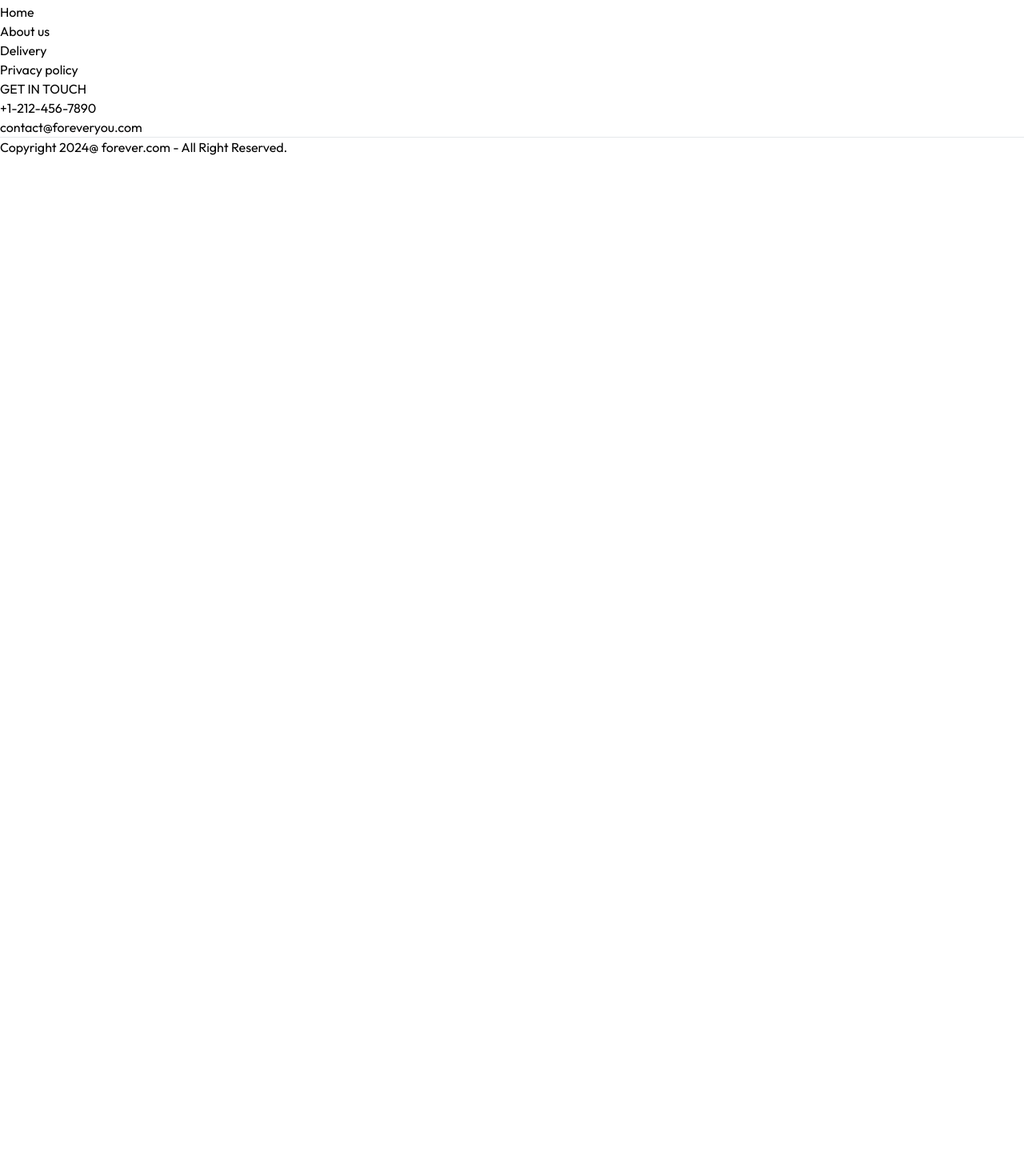
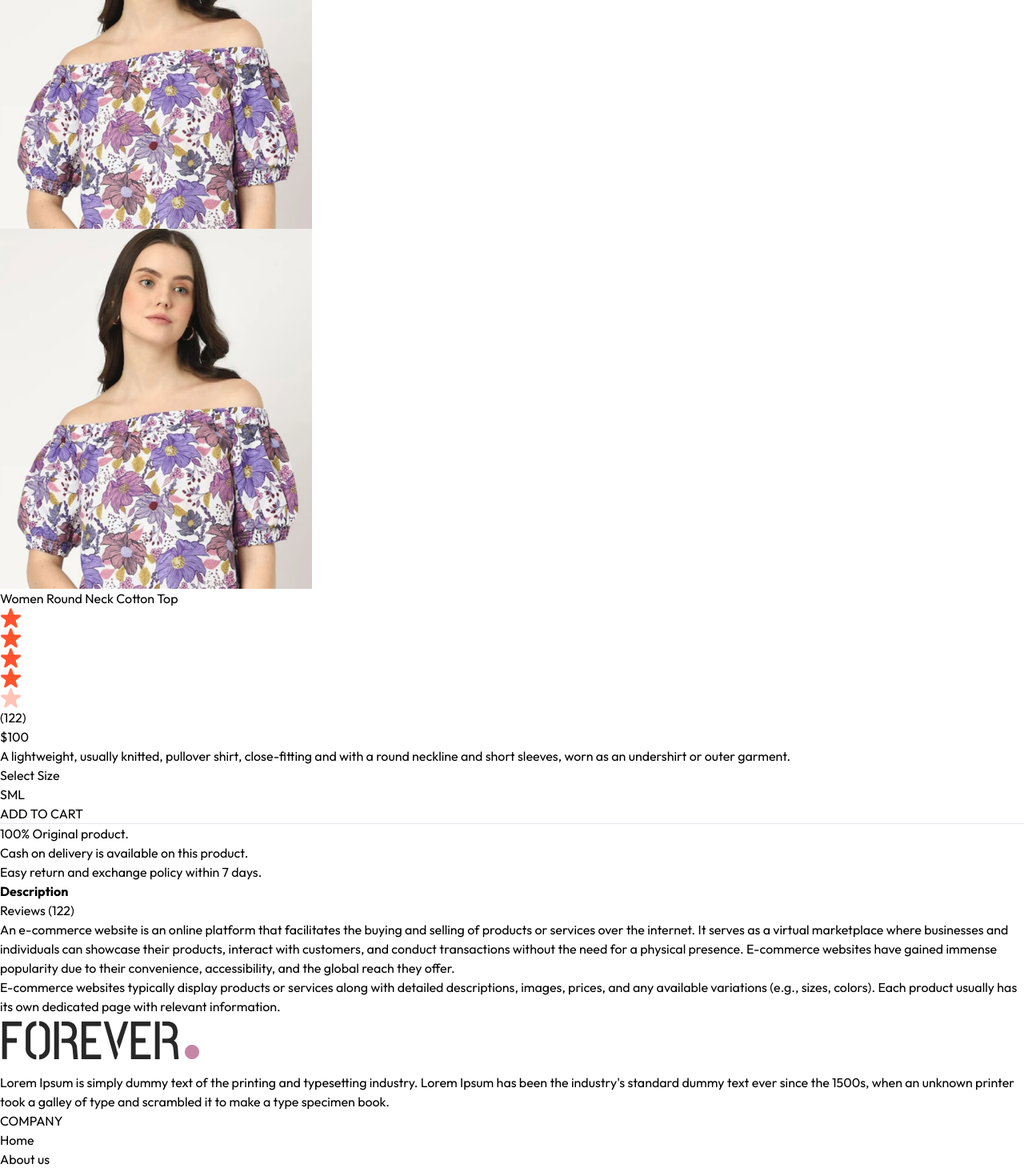
Before and after one commit to MAbdurahman/mern-forever-project, a React (Vite) app in the folder frontend/: page /product/aaaaa in a window 1280 px wide. Shown: the part 686-2151 px from the top of the page at 80% size. Before the commit the page ends 882 px from the top, so only its background shows below. Built offline with nearby package versions, Linux system fonts and the light colour scheme.

Commit message:
Add components/RelatedProductsComponent.jsx

```diff
--- a/frontend/src/components/FooterComponent.jsx
+++ b/frontend/src/components/FooterComponent.jsx
@@ -9,7 +9,7 @@
 
             <div>
                <img src={assets.logo} className='mb-5 w-32' alt=""/>
-               <p className='w-full md:w-2/3 text-gray-600'>
+               <p className='w-full tracking-wider md:w-2/3 text-gray-600'>
                   Lorem Ipsum is simply dummy text of the printing and typesetting
                   industry. Lorem Ipsum has been the industry's standard dummy text
                   ever since the 1500s, when an unknown printer took a galley of type
@@ -18,7 +18,7 @@
             </div>
 
             <div>
-               <p className='text-xl font-medium mb-5'>COMPANY</p>
+               <p className='text-xl tracking-wider font-medium mb-5'>COMPANY</p>
                <ul className='flex flex-col gap-1 text-gray-600'>
                   <li>Home</li>
                   <li>About us</li>
@@ -28,8 +28,8 @@
             </div>
 
             <div>
-               <p className='text-xl font-medium mb-5'>GET IN TOUCH</p>
-               <ul className='flex flex-col gap-1 text-gray-600'>
+               <p className='text-xl tracking-wider font-medium mb-5'>GET IN TOUCH</p>
+               <ul className='flex flex-col tracking-wider gap-1 text-gray-600'>
                   <li>+1-212-456-7890</li>
                   <li>contact@foreveryou.com</li>
                </ul>
--- a/frontend/src/components/NavbarComponent.jsx
+++ b/frontend/src/components/NavbarComponent.jsx
@@ -12,19 +12,19 @@
          <Link to='/'><img src={assets.logo} className='w-36'
                            alt="brand logo"/></Link>
          <ul className='hidden sm:flex gap-5 text-sm text-gray-700'>
-            <NavLink to='/' className='flex flex-col items-center gap-1'>
+            <NavLink to='/' className='flex flex-col tracking-wider items-center gap-1'>
                <p>HOME</p>
                <hr className='w-2/4 border-none h-[1.5px] bg-gray-700 hidden'/>
             </NavLink>
-            <NavLink to='/about' className='flex flex-col items-center gap-1'>
+            <NavLink to='/about' className='flex flex-col tracking-wider items-center gap-1'>
                <p>ABOUT</p>
                <hr className='w-2/4 border-none h-[1.5px] bg-gray-700 hidden'/>
             </NavLink>
-            <NavLink to='/collection' className='flex flex-col items-center gap-1'>
+            <NavLink to='/collection' className='flex flex-col tracking-wider items-center gap-1'>
                <p>COLLECTION</p>
                <hr className='w-2/4 border-none h-[1.5px] bg-gray-700 hidden'/>
             </NavLink>
-            <NavLink to='/contact' className='flex flex-col items-center gap-1'>
+            <NavLink to='/contact' className='flex flex-col tracking-wider items-center gap-1'>
                <p>CONTACT</p>
                <hr className='w-2/4 border-none h-[1.5px] bg-gray-700 hidden'/>
             </NavLink>
@@ -36,9 +36,9 @@
                <img className='w-5 cursor-pointer' src={assets.profile_icon} alt="profile icon"/>
                {/* Dropdown Menu */}
                <div
-                  className='group-hover:block hidden absolute dropdown-menu right-0 pt-4'>
+                  className='group-hover:block hidden absolute tracking-wider dropdown-menu right-0 pt-4'>
                   <div
-                     className='flex flex-col gap-2 w-36 py-3 px-5  bg-slate-100 text-gray-500 rounded'>
+                     className='flex flex-col gap-2 w-36 py-3 px-5 tracking-wider bg-slate-100 text-gray-500 rounded'>
                      <p className='cursor-pointer hover:text-black'>My Profile</p>
                      <p className='cursor-pointer hover:text-black'>Orders</p>
                      <p className='cursor-pointer hover:text-black'>Sign Out</p>
--- a/frontend/src/index.css
+++ b/frontend/src/index.css
@@ -9,6 +9,7 @@
 
 *{
    font-family: "Outfit", sans-serif;
+   @tracking-wider;
 }
 
 .prata-regular {
--- a/frontend/src/pages/ProductPage.jsx
+++ b/frontend/src/pages/ProductPage.jsx
@@ -1,9 +1,121 @@
+import React, {useContext, useEffect, useState} from 'react';
+import { useParams } from 'react-router-dom';
+import { ShopContext } from '../context/ShopContext.jsx';
+import { assets } from '../assets/img/assets.js';
+
+
 export default function ProductPage() {
+   const { productId } = useParams();
+   const { products, currency  } = useContext(ShopContext);
+   const [productData, setProductData] = useState(false);
+   const [image, setImage] = useState('');
+   const [size,setSize] = useState('');
+
+
+
+   const fetchProductData = async () => {
+      await products.map((item) => {
+         if (item._id === productId) {
+            setProductData(item)
+            setImage(item.image[0])
+            return null;
+         }
+      });
+   }
+
+   useEffect(() => {
+      fetchProductData();
+   }, [productId, products]);
 
    return (
-      <div>
-         <h2>ProductPage</h2>
-      </div>
+      productData ? (
+         <div
+            className='border-t-2 pt-10 transition-opacity ease-in duration-500 opacity-100'>
+            {/*----------- Product Data-------------- */}
+            <div className='flex gap-12 sm:gap-12 flex-col sm:flex-row'>
+
+               {/*---------- Product Images------------- */}
+               <div className='flex-1 flex flex-col-reverse gap-3 sm:flex-row'>
+                  <div
+                     className='flex sm:flex-col overflow-x-auto sm:overflow-y-scroll justify-between sm:justify-normal sm:w-[18.7%] w-full'>
+                     {
+                        productData.image.map((item, index) => (
+                           <img onClick={() => setImage(item)} src={item} key={index}
+                                className='w-[24%] sm:w-full sm:mb-3 flex-shrink-0 cursor-pointer'
+                                alt=""/>
+                        ))
+                     }
+                  </div>
+                  <div className='w-full sm:w-[80%]'>
+                     <img className='w-full h-auto' src={image} alt=""/>
+                  </div>
+               </div>
+
+               {/* -------- Product Info ---------- */}
+               <div className='flex-1'>
+                  <h2 className='font-medium tracking-wider text-2xl mt-2'>{productData.name}</h2>
+                  <div className=' flex items-center gap-1 mt-2'>
+                     <img src={assets.star_icon} alt="" className="w-3 5"/>
+                     <img src={assets.star_icon} alt="" className="w-3 5"/>
+                     <img src={assets.star_icon} alt="" className="w-3 5"/>
+                     <img src={assets.star_icon} alt="" className="w-3 5"/>
+                     <img src={assets.star_dull_icon} alt="" className="w-3 5"/>
+                     <p className='pl-2'>(122)</p>
+                  </div>
+                  <p className='mt-5 text-3xl font-medium'>{currency}{productData.price}</p>
+                  <p className='mt-5 tracking-wider text-gray-500 md:w-4/5'>{productData.description}</p>
+                  <div className='flex flex-col tracking-wider gap-4 my-8'>
+                     <p>Select Size</p>
+                     <div className='flex gap-2'>
+                        {productData.sizes.map((item, index) => (
+                           <button onClick={() => setSize(item)}
+                                   className={`border py-2 px-4 bg-gray-100 ${item === size ? 'border-orange-500' : ''}`}
+                                   key={index}>{item}</button>
+                        ))}
+                     </div>
+                  </div>
+                  <button
+                          className='bg-black text-white px-8 py-3 tracking-wider text-sm active:bg-gray-700'>ADD
+                     TO CART
+                  </button>
+                  <hr className='mt-8 sm:w-4/5'/>
+                  <div className='text-sm text-gray-500 mt-5 flex flex-col tracking-wider gap-1'>
+                     <p>100% Original product.</p>
+                     <p>Cash on delivery is available on this product.</p>
+                     <p>Easy return and exchange policy within 7 days.</p>
+                  </div>
+               </div>
+            </div>
+
+            {/* ---------- Description & Review Section ------------- */}
+            <div className='mt-20'>
+               <div className='flex'>
+                  <b className='border px-5 tracking-wider py-3 text-sm'>Description</b>
+                  <p className='border px-5 tracking-wider py-3 text-sm'>Reviews (122)</p>
+               </div>
+               <div
+                  className='flex flex-col tracking-wider gap-4 border px-6 py-6 text-sm text-gray-500'>
+                  <p>An e-commerce website is an online platform that facilitates the
+                     buying and selling of products or services over the internet. It
+                     serves as a virtual marketplace where businesses and individuals
+                     can showcase their products, interact with customers, and
+                     conduct transactions without the need for a physical presence.
+                     E-commerce websites have gained immense popularity due to their
+                     convenience, accessibility, and the global reach they offer.</p>
+                  <p>E-commerce websites typically display products or services along
+                     with detailed descriptions, images, prices, and any available
+                     variations (e.g., sizes, colors). Each product usually has its
+                     own dedicated page with relevant information.</p>
+               </div>
+            </div>
+
+            {/* --------- display related products ---------- */}
+
+            {/*<RelatedProducts category={productData.category}
+                             subCategory={productData.subCategory}/>*/}
+
+         </div>
+      ) : <div className=' opacity-0'></div>
 
    );
 }
```
Also changed, not shown: frontend/src/components/RelatedProductsComponent.jsx (added, +37 -0 lines).
